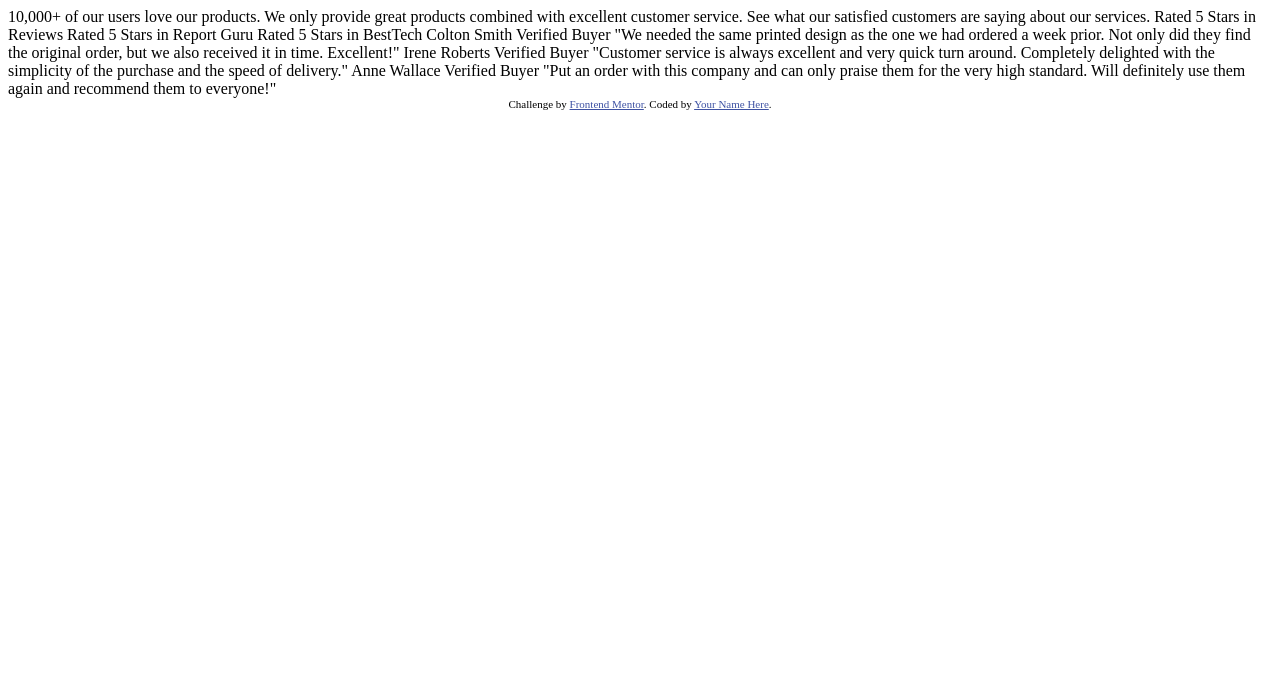
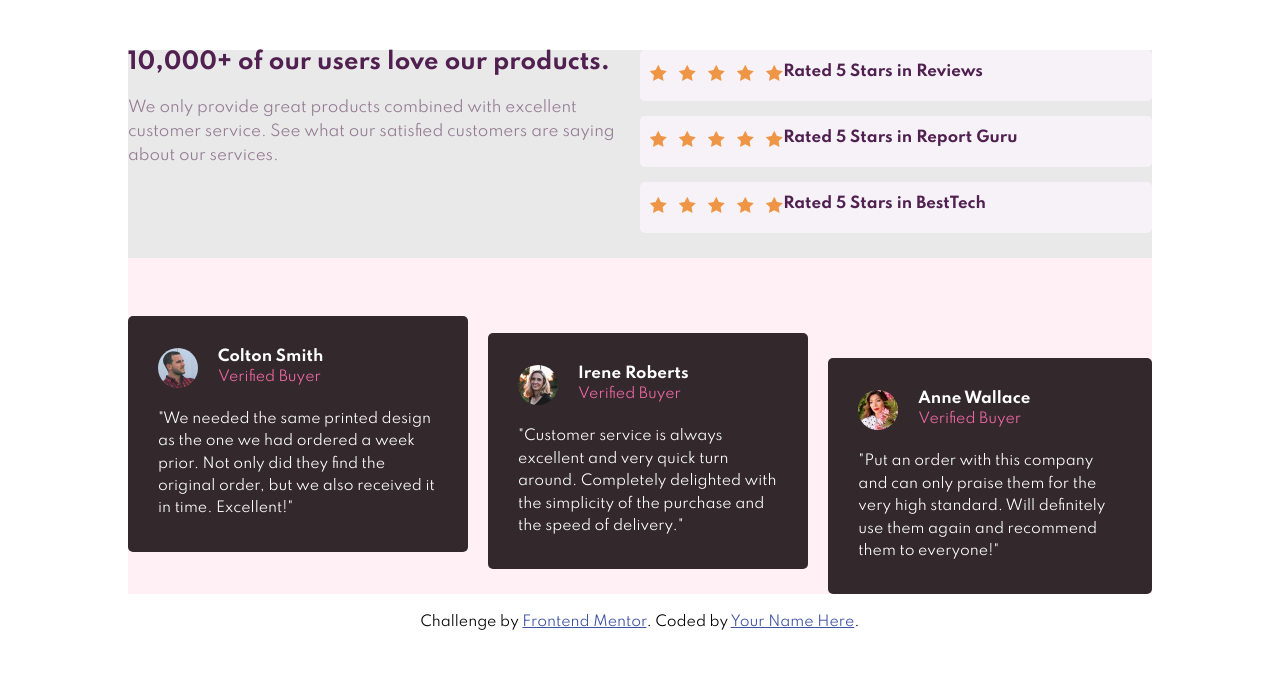
Before and after one commit to zyryle/FM-social-proof-section, a plain HTML site: page index.html in a window 1280 px wide. Drawn offline with Linux system fonts and the light colour scheme.

Commit message:
styling the component

```diff
--- a/index.html
+++ b/index.html
@@ -3,46 +3,116 @@
   <head>
     <meta charset="UTF-8" />
     <meta name="viewport" content="width=device-width, initial-scale=1.0" />
-    <!-- displays site properly based on user's device -->
-
     <link
       rel="icon"
       type="image/png"
       sizes="32x32"
       href="./images/favicon-32x32.png"
     />
-
+    <link rel="stylesheet" href="style.css" />
     <title>Frontend Mentor | Social proof section</title>
-
-    <!-- Feel free to remove these styles or customise in your own stylesheet 👍 -->
-    <style>
-      .attribution {
-        font-size: 11px;
-        text-align: center;
-      }
-      .attribution a {
-        color: hsl(228, 45%, 44%);
-      }
-    </style>
   </head>
   <body>
-    10,000+ of our users love our products. We only provide great products
-    combined with excellent customer service. See what our satisfied customers
-    are saying about our services. Rated 5 Stars in Reviews Rated 5 Stars in
-    Report Guru Rated 5 Stars in BestTech Colton Smith Verified Buyer "We needed
-    the same printed design as the one we had ordered a week prior. Not only did
-    they find the original order, but we also received it in time. Excellent!"
-    Irene Roberts Verified Buyer "Customer service is always excellent and very
-    quick turn around. Completely delighted with the simplicity of the purchase
-    and the speed of delivery." Anne Wallace Verified Buyer "Put an order with
-    this company and can only praise them for the very high standard. Will
-    definitely use them again and recommend them to everyone!"
+    <main id="container">
+      <section id="box-top">
+        <div id="headline">
+          <h1>10,000+ of our users love our products.</h1>
+          <p>
+            We only provide great products combined with excellent customer
+            service. See what our satisfied customers are saying about our
+            services.
+          </p>
+        </div>
 
-    <div class="attribution">
+        <div id="rating">
+          <div class="rating-box">
+            <div class="icon-star">
+              <img src="images/icon-star.svg" alt="icon-str" />
+              <img src="images/icon-star.svg" alt="icon-str" />
+              <img src="images/icon-star.svg" alt="icon-str" />
+              <img src="images/icon-star.svg" alt="icon-str" />
+              <img src="images/icon-star.svg" alt="icon-str" />
+            </div>
+            <p>Rated 5 Stars in Reviews</p>
+          </div>
+          <div class="rating-box">
+            <div class="icon-star">
+              <img src="images/icon-star.svg" alt="icon-str" />
+              <img src="images/icon-star.svg" alt="icon-str" />
+              <img src="images/icon-star.svg" alt="icon-str" />
+              <img src="images/icon-star.svg" alt="icon-str" />
+              <img src="images/icon-star.svg" alt="icon-str" />
+            </div>
+            <p>Rated 5 Stars in Report Guru</p>
+          </div>
+          <div class="rating-box">
+            <div class="icon-star">
+              <img src="images/icon-star.svg" alt="icon-star" />
+              <img src="images/icon-star.svg" alt="icon-star" />
+              <img src="images/icon-star.svg" alt="icon-star" />
+              <img src="images/icon-star.svg" alt="icon-star" />
+              <img src="images/icon-star.svg" alt="icon-star" />
+            </div>
+            <p>Rated 5 Stars in BestTech</p>
+          </div>
+        </div>
+      </section>
+
+      <section id="box-bottom">
+        <!-- Box 1 -->
+        <div class="user-boxes user-box-1">
+          <div class="user">
+            <img src="/images/image-colton.jpg" alt="male profile pic" />
+            <div class="name">
+              <h4>Colton Smith</h4>
+              <p>Verified Buyer</p>
+            </div>
+          </div>
+          <p>
+            "We needed the same printed design as the one we had ordered a week
+            prior. Not only did they find the original order, but we also
+            received it in time. Excellent!"
+          </p>
+        </div>
+        <!-- Box 2 -->
+        <div class="user-boxes user-box-2">
+          <div class="user">
+            <img src="/images/image-irene.jpg" alt="female profile pic" />
+            <div class="name">
+              <h4>Irene Roberts</h4>
+              <p>Verified Buyer</p>
+            </div>
+          </div>
+
+          <p>
+            "Customer service is always excellent and very quick turn around.
+            Completely delighted with the simplicity of the purchase and the
+            speed of delivery."
+          </p>
+        </div>
+        <!-- Box 3 -->
+        <div class="user-boxes user-box-3">
+          <div class="user">
+            <img src="/images/image-anne.jpg" alt="female profile pic" />
+            <div class="name">
+              <h4>Anne Wallace</h4>
+              <p>Verified Buyer</p>
+            </div>
+          </div>
+          <p>
+            "Put an order with this company and can only praise them for the
+            very high standard. Will definitely use them again and recommend
+            them to everyone!"
+          </p>
+        </div>
+      </section>
+    </main>
+
+    <footer class="attribution">
       Challenge by
       <a href="https://www.frontendmentor.io?ref=challenge" target="_blank"
         >Frontend Mentor</a
       >. Coded by <a href="#">Your Name Here</a>.
-    </div>
+    </footer>
   </body>
 </html>
--- a/style.css
+++ b/style.css
@@ -0,0 +1,202 @@
+@import url('https://fonts.googleapis.com/css2?family=Spartan:wght@400;500;700&display=swap');
+
+:root {
+  --primary-very-dark-magenta: hsl(300, 43%, 22%);
+  --primary-soft-pink: hsl(333, 80%, 67%);
+
+  --neutral-grayish-magenta-dark: hsl(303, 10%, 53%);
+  --neutral-grayish-magenta-light: hsl(300, 24%, 96%);
+  --neutral-white: hsl(0, 0%, 100%);
+}
+
+*,
+*::before,
+*::after {
+  padding: 0;
+  margin: 0;
+  outline: 0;
+  box-sizing: inherit;
+  font-family: inherit;
+}
+
+html {
+  font-size: 62.5%;
+  font-family: 'Spartan', sans-serif;
+}
+
+body {
+  box-sizing: border-box;
+  font-size: 1.5rem;
+  font-family: 'Spartan', sans-serif;
+  padding: 5rem 2rem;
+  display: flex;
+  flex-direction: column;
+  align-items: center;
+  justify-content: center;
+}
+
+p {
+  line-height: 1.6;
+}
+
+#container {
+  display: flex;
+  flex-direction: column;
+  align-items: center;
+  justify-content: center;
+  /* height: 100vh; */
+}
+
+/* Top Section */
+#box-top {
+  text-align: center;
+  display: flex;
+  flex-direction: column;
+  align-items: center;
+  justify-content: center;
+  margin-bottom: 1rem;
+}
+
+#headline {
+  padding: 0.2rem;
+  color: var(--neutral-grayish-magenta-dark);
+}
+
+#headline h1 {
+  color: var(--primary-very-dark-magenta);
+  padding: 0 5rem;
+}
+
+#headline p {
+  padding: 2rem 0 2.5rem 0;
+  width: 90vw;
+}
+
+#rating {
+  width: 100%;
+}
+
+.rating-box {
+  background-color: var(--neutral-grayish-magenta-light);
+  color: var(--primary-very-dark-magenta);
+  padding: 1rem;
+  border-radius: 5px;
+  font-weight: 700;
+  margin-bottom: 1.5rem;
+}
+
+.icon-star {
+  margin: 0.5rem 0;
+}
+
+.icon-star img:not(:last-child) {
+  margin-right: 8px;
+}
+/* Bottom Section */
+#box-bottom {
+  display: flex;
+  flex-direction: column;
+  justify-content: center;
+  align-items: center;
+}
+
+.user-boxes {
+  background-color: var(--primary-very-dark-magenta);
+  color: var(--neutral-white);
+  padding: 3.2rem 3rem;
+  border-radius: 5px;
+  margin-top: 1.5rem;
+  background-color: rgb(51, 40, 44);
+}
+
+.user-boxes p {
+  font-size: 1.4rem;
+}
+
+.user {
+  display: flex;
+  align-items: center;
+  /* justify-content: center; */
+  margin-bottom: 2rem;
+}
+
+.user img {
+  border-radius: 50%;
+  width: 4rem;
+  height: 4rem;
+  margin-right: 2rem;
+}
+
+.name p {
+  color: var(--primary-soft-pink);
+}
+
+.attribution {
+  font-size: 1rem;
+  text-align: center;
+  margin-top: 2rem;
+}
+
+.attribution a {
+  color: hsl(228, 45%, 44%);
+}
+
+/* Media Queries */
+@media screen and (min-width: 601px) {
+  #container {
+    /* height: 100vh; */
+    width: 80vw;
+    background-color: rgb(233, 233, 233);
+  }
+
+  #box-top {
+    text-align: left;
+    flex-direction: row;
+    align-items: flex-start;
+    justify-content: center;
+  }
+  #headline {
+    width: 50%;
+  }
+
+  #headline,
+  #headline h1 {
+    padding: 0;
+  }
+
+  #headline p {
+    width: auto;
+    padding: 2rem 0 2.5rem 0;
+  }
+
+  #rating {
+    width: 50%;
+  }
+
+  .rating-box {
+    display: flex;
+  }
+
+  #box-bottom {
+    flex-direction: row;
+    justify-content: space-around;
+    background-color: lavenderblush;
+    gap: 20px;
+  }
+
+  .user-boxes {
+    /* width: 35rem; */
+  }
+
+  .user-box-2 {
+    margin-top: 5rem;
+  }
+
+  .user-box-3 {
+    margin-top: 10rem;
+  }
+
+  .attribution {
+    font-size: 1.4rem;
+  }
+}
```
